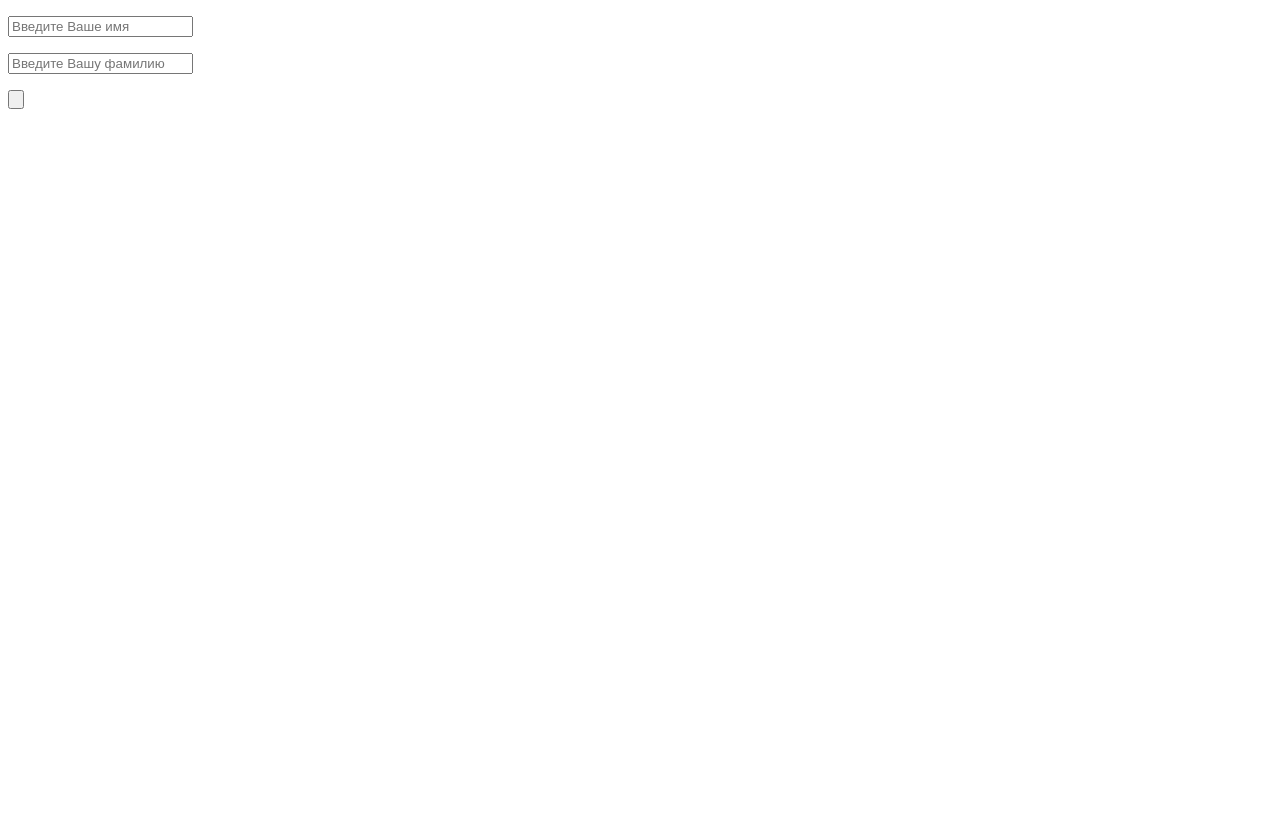
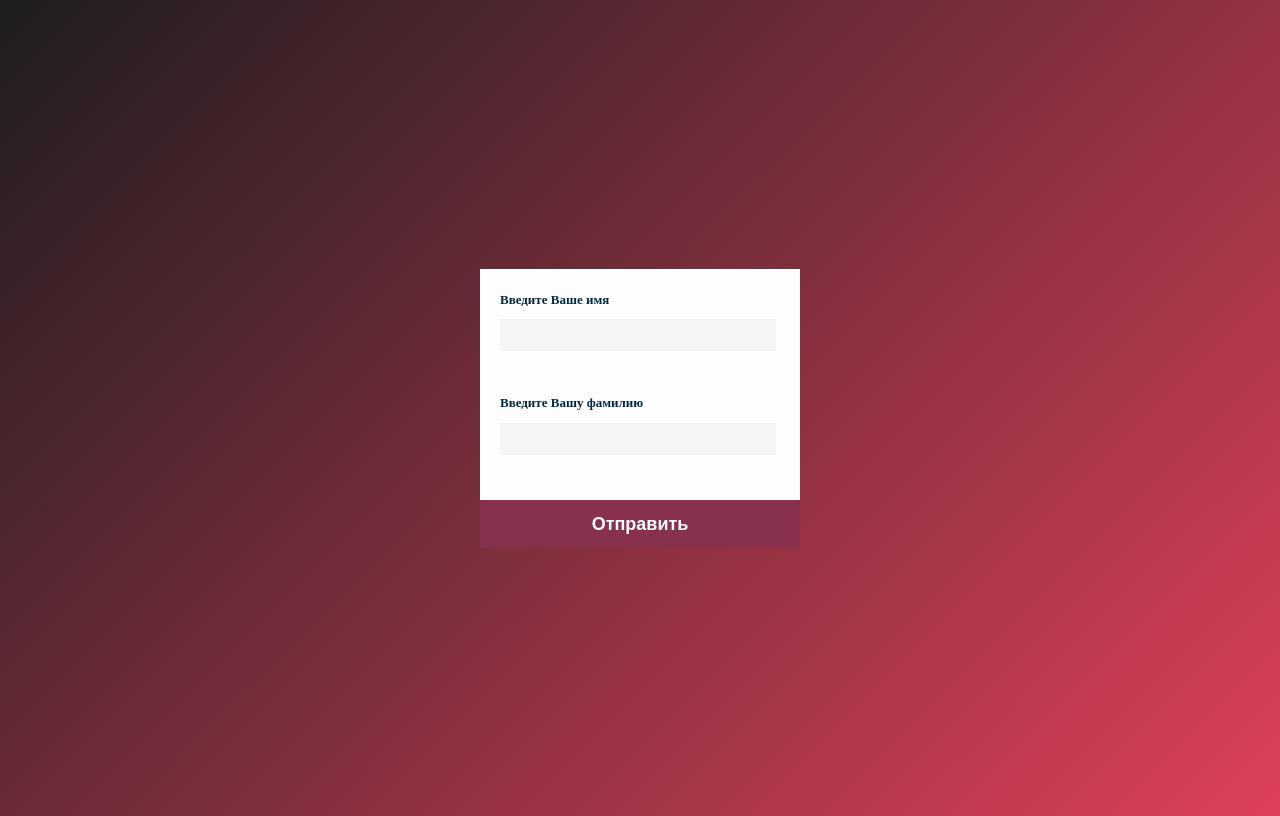
Before and after one commit to Darwin1209/SchoolJS, a plain HTML site: page Index.html in a window 1280 px wide. Drawn offline with Linux system fonts and the light colour scheme.

Commit message:
Create file css and modified Index.html

```diff
--- a/Index.html
+++ b/Index.html
@@ -3,12 +3,23 @@
 <head>
     <meta charset="UTF-8">
     <title>Form</title>
+    <link rel="stylesheet" href="style.css">
 </head>
 <body>
-    <form method="get">
-        <p><input type="text" name="Name" placeholder="Введите Ваше имя"></p>
-        <p><input type="text" name="Surname" placeholder="Введите Вашу фамилию"></p>
-        <p><button type="submit" value="Отправить"></p>
-    </form>
+    <main>
+        <div class="form">
+            <form method="get">
+                <p class="field">
+                    <label for="name">Введите Ваше имя</label>
+                    <input type="text" name="Name" id="name">
+                </p>
+                <p class="field">
+                <label for="surname">Введите Вашу фамилию</label>
+                <input type="text" name="Surname" id="surname">
+                </p>
+                <button type="submit" value="Отправить">Отправить</button>
+            </form>
+        </div>
+    </main>
 </body>
 </html>
--- /dev/null
+++ b/style.css
@@ -0,0 +1,69 @@
+body{
+    background: linear-gradient(135deg, rgba(30,29,31,1) 0%, rgba(223,64,90,1) 100%);
+}
+
+main{
+    display: flex;
+    align-items: center;
+    justify-content: center;
+    height: 100vh;
+}
+
+.form {
+    display: flex;
+    width: 320px;
+    background: #fdfdfd;
+    align-items: center;
+    justify-content: center;
+}
+
+p{
+    display: inline-block;
+    width: 100%;
+    padding: 5px 20px;
+}
+
+label {
+    float: left;
+    width: 100%;
+	top: 0px;
+	color: #032942;
+	font-size: 13px;
+	font-weight: 700;
+	text-align: left;
+	line-height: 1.5;
+}
+
+input {
+    width: 80%;
+    height: 32px;
+    margin-top: 10px;
+    padding: 0px 10px;
+    background-color: rgba(0,0,0,0.03);
+    border: none;
+    display: inline;
+    color: #303030;
+    font-size: 16px;
+    font-weight: 400;
+}
+
+input:focus {
+    background: #f8f8c6;
+}
+
+button {
+    width: 100%;
+  height: 48px;
+  margin-top: 24px;
+  padding: 0px 20px;
+  font-family: 'Quicksand', sans-serif;
+	font-weight: 700;
+	font-size: 18px;
+	color: #fff;
+  line-height: 40px;
+  text-align: center;
+  background-color: #87314e;
+	border: 1px #87314e solid;
+	opacity: 1;
+	cursor: pointer;
+}
```
